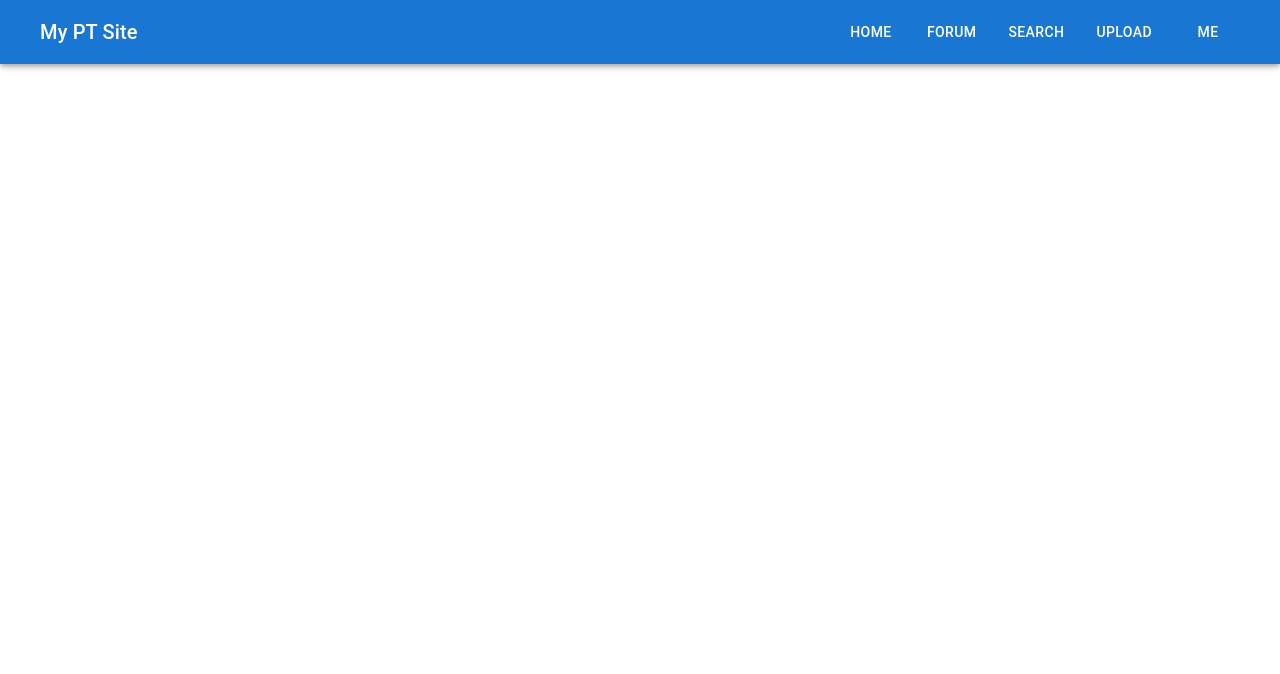
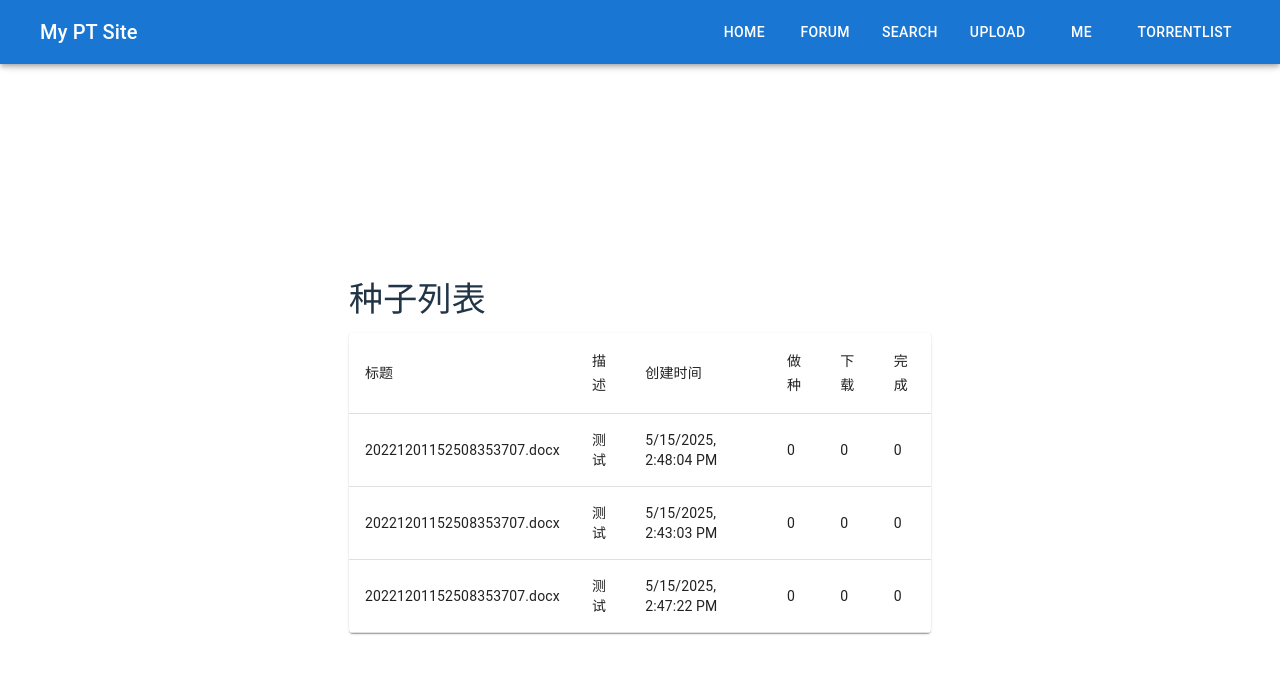
Before and after one commit to zzzyx28/PT_react, a React (Vite) app: page /torrents in a window 1280 px wide. Shown: the top 674 px of the page. Built offline with nearby package versions, Linux system fonts and the light colour scheme.

Commit message:
torrenslist

```diff
--- a/src/components/Navbar.jsx
+++ b/src/components/Navbar.jsx
@@ -30,6 +30,9 @@ export default function Navbar() {
             <Button color="inherit" component={Link} to="/me">
               Me
             </Button>
+            <Button color="inherit" component={Link} to="/torrents">
+              TorrentList
+            </Button>
           </Box>
         </Toolbar>
       </AppBar>
--- /dev/null
+++ b/src/pages/TorrentList.jsx
@@ -0,0 +1,119 @@
+import { useEffect, useState } from 'react'
+import {
+  Box,
+  Typography,
+  Table,
+  TableHead,
+  TableRow,
+  TableCell,
+  TableBody,
+  Paper,
+} from '@mui/material'
+
+// 模拟后端返回的数据
+const mockData = [
+  {
+    torrentId: '0d3990e5f130a9c0a153bc75548fbb97',
+    name: '20221201152508353707.docx',
+    filename: '20221201152508353707.docx.torrent',
+    title: '20221201152508353707.docx',
+    description: '测试',
+    status: 0,
+    createTime: '2025-05-15 14:48:04.471832',
+    updateTime: '2025-05-15 14:48:04.471832',
+    ownerId: null,
+    type: 1,
+    comments: 0,
+    views: 0,
+    leechers: 0,
+    seeders: 0,
+    completions: 0,
+    infoHash: 'Q+ONMkoNq1iRDyoiro/l+M+go9A=',
+    size: null,
+    fileCount: null,
+  },
+  {
+    torrentId: '3',
+    name: '20221201152508353707.docx',
+    filename: '20221201152508353707.docx.torrent',
+    title: '20221201152508353707.docx',
+    description: '测试',
+    status: 0,
+    createTime: '2025-05-15 14:43:03.210414',
+    updateTime: '2025-05-15 14:43:03.211410',
+    ownerId: null,
+    type: 1,
+    comments: 0,
+    views: 0,
+    leechers: 0,
+    seeders: 0,
+    completions: 0,
+    infoHash: null,
+    size: null,
+    fileCount: null,
+  },
+  {
+    torrentId: '4c7473a4-05dd-43a3-ac32-dd238fa14735',
+    name: '20221201152508353707.docx',
+    filename: '20221201152508353707.docx.torrent',
+    title: '20221201152508353707.docx',
+    description: '测试',
+    status: 0,
+    createTime: '2025-05-15 14:47:22.794204',
+    updateTime: '2025-05-15 14:47:22.794204',
+    ownerId: null,
+    type: 1,
+    comments: 0,
+    views: 0,
+    leechers: 0,
+    seeders: 0,
+    completions: 0,
+    infoHash: 'Q+ONMkoNq1iRDyoiro/l+M+go9A=',
+    size: null,
+    fileCount: null,
+  },
+]
+
+export default function TorrentList() {
+  const [torrents, setTorrents] = useState([])
+
+  useEffect(() => {
+    // 模拟后端请求
+    setTorrents(mockData)
+  }, [])
+
+  return (
+    <Box sx={{ maxWidth: '90%', mx: 'auto', mt: 6 }}>
+      <Typography variant="h4" gutterBottom>
+        种子列表
+      </Typography>
+
+      <Paper sx={{ overflowX: 'auto' }}>
+        <Table>
+          <TableHead>
+            <TableRow>
+              <TableCell>标题</TableCell>
+              <TableCell>描述</TableCell>
+              <TableCell>创建时间</TableCell>
+              <TableCell>做种</TableCell>
+              <TableCell>下载</TableCell>
+              <TableCell>完成</TableCell>
+            </TableRow>
+          </TableHead>
+          <TableBody>
+            {torrents.map((torrent) => (
+              <TableRow key={torrent.torrentId}>
+                <TableCell>{torrent.title}</TableCell>
+                <TableCell>{torrent.description}</TableCell>
+                <TableCell>{new Date(torrent.createTime).toLocaleString()}</TableCell>
+                <TableCell>{torrent.seeders}</TableCell>
+                <TableCell>{torrent.leechers}</TableCell>
+                <TableCell>{torrent.completions}</TableCell>
+              </TableRow>
+            ))}
+          </TableBody>
+        </Table>
+      </Paper>
+    </Box>
+  )
+}
--- a/src/routes/AppRoutes.jsx
+++ b/src/routes/AppRoutes.jsx
@@ -6,6 +6,7 @@ import Upload from '../pages/Upload'
 import Search from '../pages/Search'
 import ForumPage from '../pages/ForumPage'
 import MePage from '../pages/MePage'
+import TorrentList from '../pages/TorrentList'
 export default function AppRoutes() {
   return (
     <Routes>
@@ -16,6 +17,9 @@ export default function AppRoutes() {
       <Route path="/search" element={<Search />} />
       <Route path="/forum" element={<ForumPage />} />
       <Route path="/me" element={<MePage />} />
+      <Route path="/torrents" element={<TorrentList />} />
+
+
 
 
     </Routes>
```
